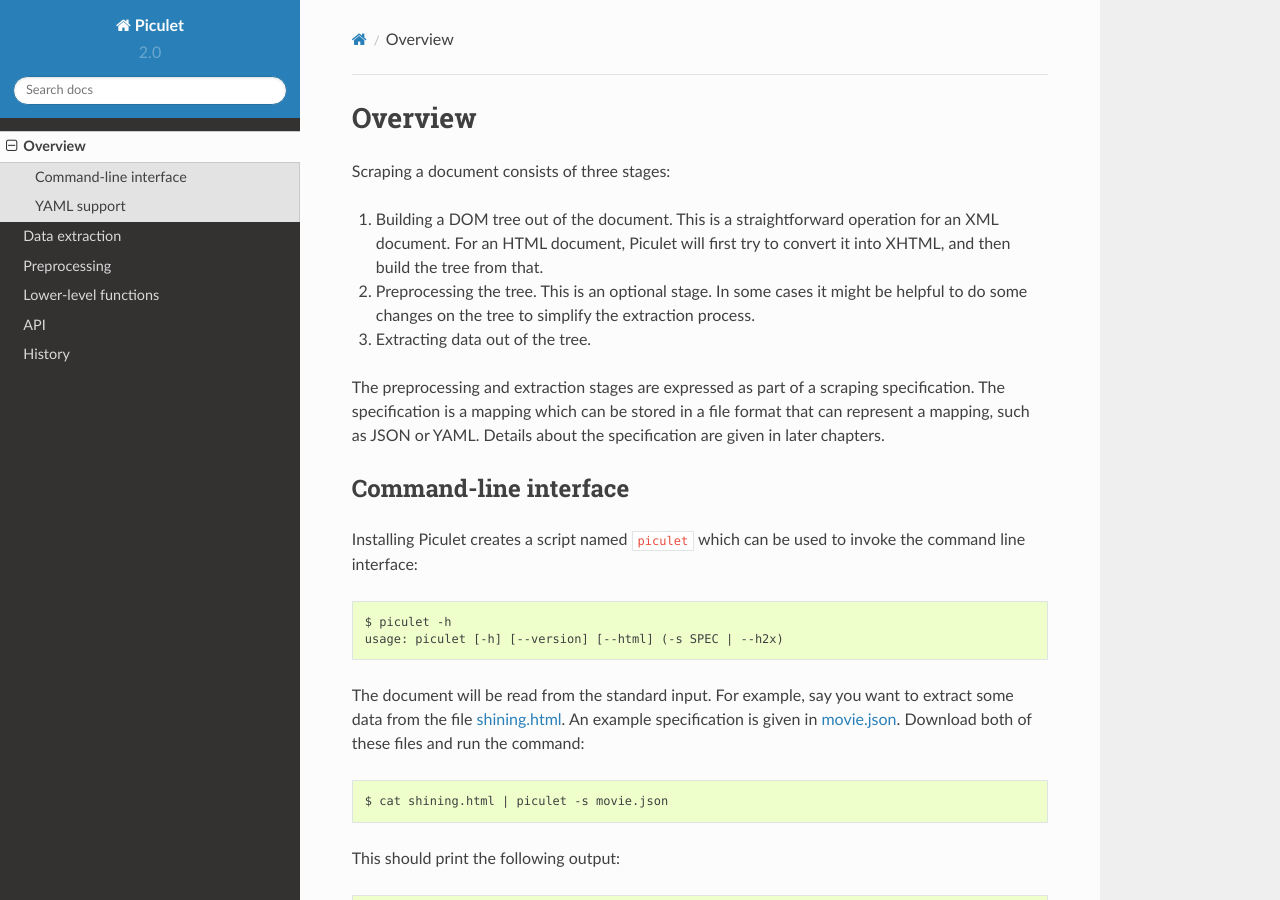
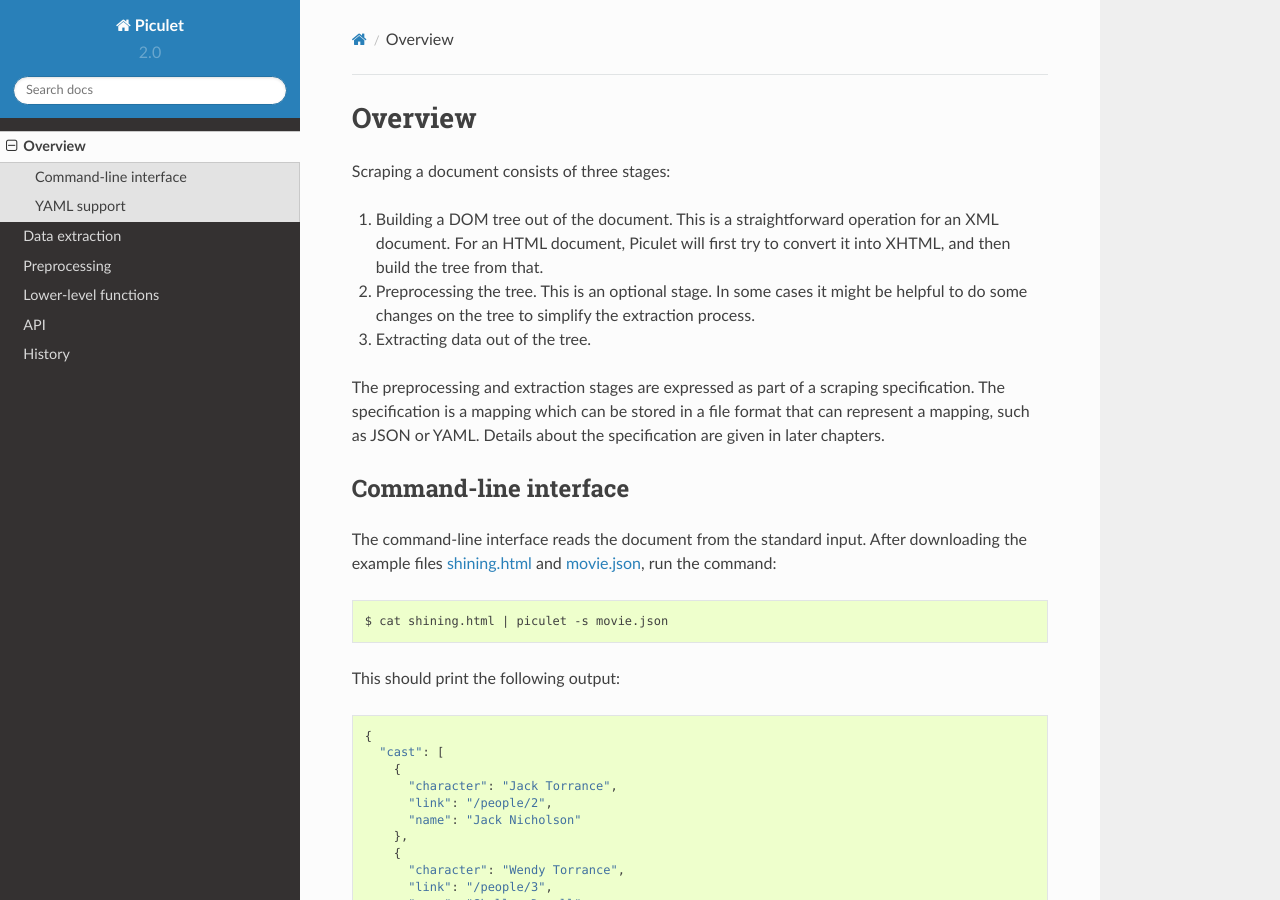
Before and after one commit to uyar/piculet, a Sphinx documentation site: the page built from docs/source/overview.rst, in a window 1280 px wide and 900 px high. Built offline with Sphinx 7.4.7 and the Read the Docs theme 2.0.0, drawn with Linux system fonts in a browser that asks for light colours.

Commit message:
doc: Move basic CLI operation from overview to readme

```diff
--- a/docs/source/overview.rst
+++ b/docs/source/overview.rst
@@ -24,16 +24,9 @@
 Command-line interface
 ----------------------
 
-Installing Piculet creates a script named ``piculet`` which can be used
-to invoke the command line interface::
-
-   $ piculet -h
-   usage: piculet [-h] [--version] [--html] (-s SPEC | --h2x)
-
-The document will be read from the standard input.
-For example, say you want to extract some data from the file `shining.html`_.
-An example specification is given in `movie.json`_.
-Download both of these files and run the command::
+The command-line interface reads the document from the standard input.
+After downloading the example files `shining.html`_ and `movie.json`_,
+run the command::
 
    $ cat shining.html | piculet -s movie.json
 
```
Also changed, not shown: README.rst (+8 -2 lines).
